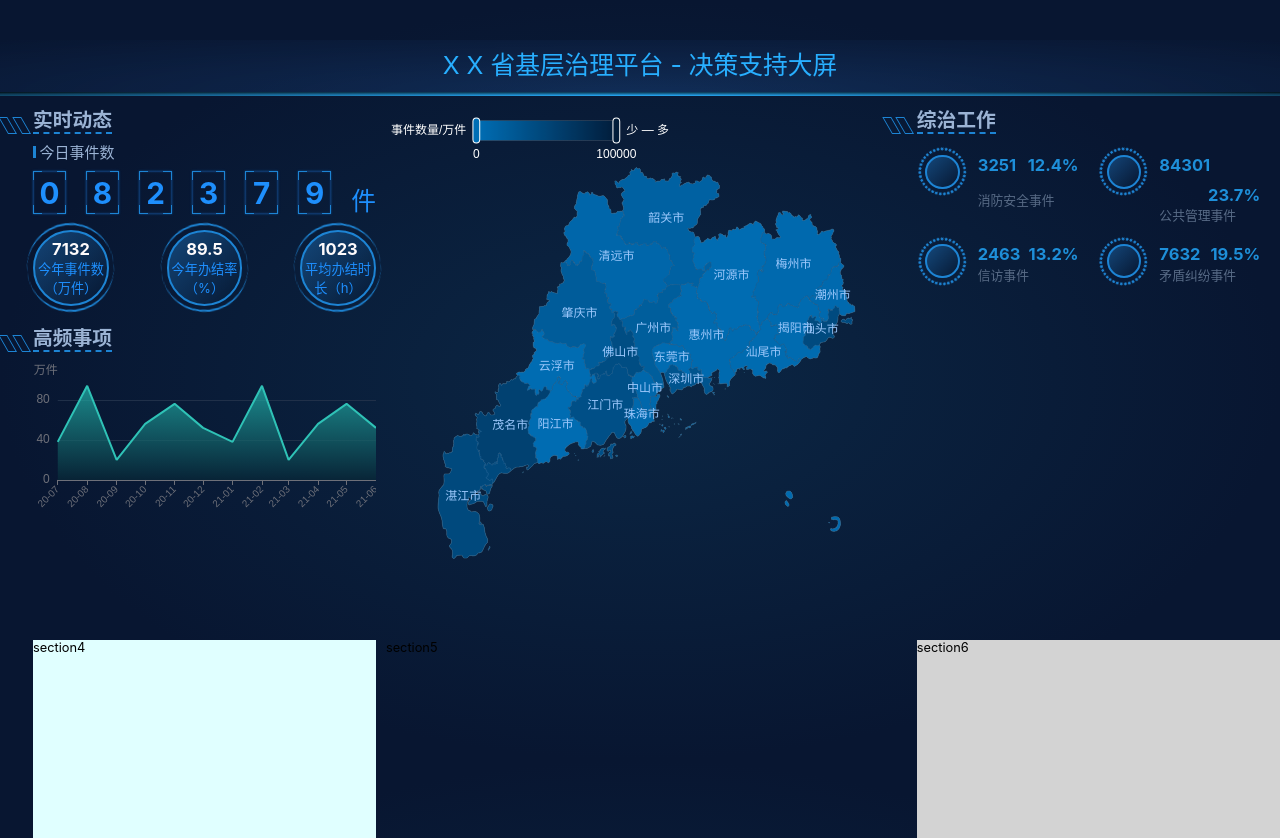
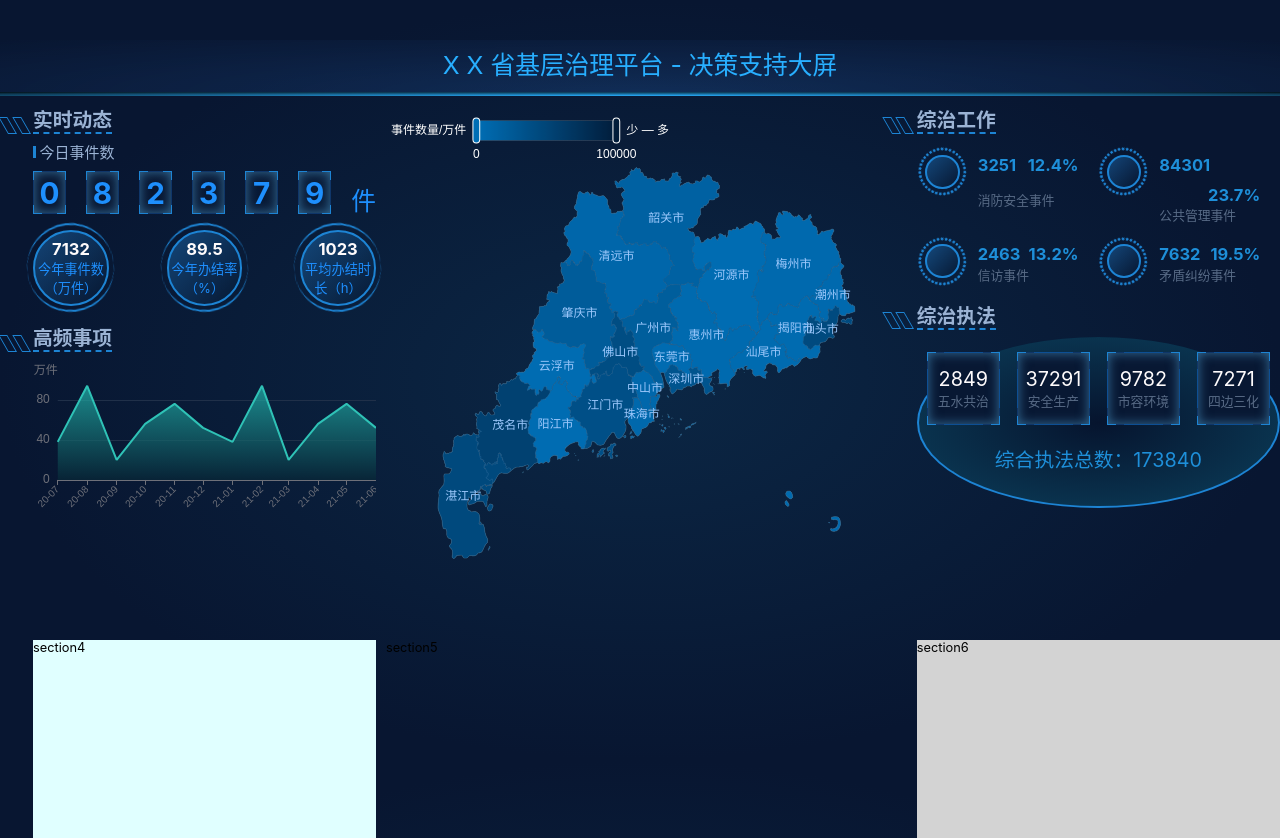
Before and after one commit to April-cl/big-screen, a React (Create React App) app: page /home in a window 1280 px wide. Built offline with nearby package versions, Linux system fonts and the light colour scheme.

Commit message:
完成综治执法组件

```diff
--- /dev/null
+++ b/src/components/lawEnforcement.tsx
@@ -0,0 +1,32 @@
+import React from 'react';
+
+export const LawEnforcement = () => {
+  return (
+    <div className='lawEnforcement'>
+      <div className="circleBorder">
+        <div className="lawEnforcementContain">
+          <div className="lawEnforcementItem rectangleBorder">
+            <span className="itemValue">2849</span>
+            <span className="itemTitle">五水共治</span>
+          </div>
+          <div className="lawEnforcementItem rectangleBorder">
+            <span className="itemValue">37291</span>
+            <span className="itemTitle">安全生产</span>
+          </div>
+          <div className="lawEnforcementItem rectangleBorder">
+            <span className="itemValue">9782</span>
+            <span className="itemTitle">市容环境</span>
+          </div>
+          <div className="lawEnforcementItem rectangleBorder">
+            <span className="itemValue">7271</span>
+            <span className="itemTitle">四边三化</span>
+          </div>
+        </div>
+        <div className="lawEnforcementSum">
+          <span>综合执法总数：</span>
+          <span>173840</span>
+        </div>
+      </div>
+    </div>
+  )
+}
--- a/src/pages/home/home.scss
+++ b/src/pages/home/home.scss
@@ -66,6 +66,7 @@
       border: 1px solid $border-color;
       position: relative;
       box-shadow: 0 0 2px 0 rgb(13, 79, 148), inset 0 0 2px 0 rgb(15, 54, 105);
+      box-shadow: 0 0 12px rgba(100,200,255,.5) inset;
       &::before {
         content: '';
         position: absolute;
@@ -238,6 +239,45 @@
           }
         }
       }
+      .lawEnforcement {
+        .lawEnforcementContain {
+          width: 100%;
+          display: flex;
+          justify-content: space-between;
+          .lawEnforcementItem {
+            background-color: rgb(8, 24, 51);
+            width: px(88);
+            height: px(88);
+            text-align: center;
+            display: flex;
+            flex-wrap: wrap;
+            align-content: center;
+            .itemValue {
+              flex-basis: 100%;
+              font-size: px(24);
+              color: rgb(254, 251, 252);
+            }
+            .itemTitle {
+              flex-basis: 100%;
+              color: rgb(88, 107, 134);
+            }
+          }
+        }
+        .lawEnforcementSum {
+          padding: px(24) 0;
+          font-size: px(24);
+          color: rgb(30, 143, 217);
+          text-align: center;
+        }
+        .circleBorder {
+          background: radial-gradient(rgb(6, 20, 46), rgb(11, 63, 91));
+          border-top-color: transparent;
+          padding: px(16) px(10);
+          &:before, &:after {
+            display: none;
+          }
+        }
+      }
     }
     > .section4 {
       grid-area: box4;
--- a/src/pages/home/index.tsx
+++ b/src/pages/home/index.tsx
@@ -5,6 +5,7 @@ import { HighFrequencyMatters } from '../../components/highFrequencyMatters';
 import { WordCloud } from '../../components/wordCloud';
 import { MapChart } from '../../components/mapChart';
 import { ComprehensiveGovernance } from '../../components/comprehensiveGovernance';
+import { LawEnforcement } from '../../components/lawEnforcement';
 
 export default function Home () {
   return (
@@ -26,6 +27,8 @@ export default function Home () {
         <section className="section3">
           <h2 className='sectionName'><span>综治工作</span></h2>
           <ComprehensiveGovernance  />
+          <h2 className='sectionName'><span>综治执法</span></h2>
+          <LawEnforcement  />
         </section>
         <section className="section4">section4</section>
         <section className="section5">section5</section>
```
